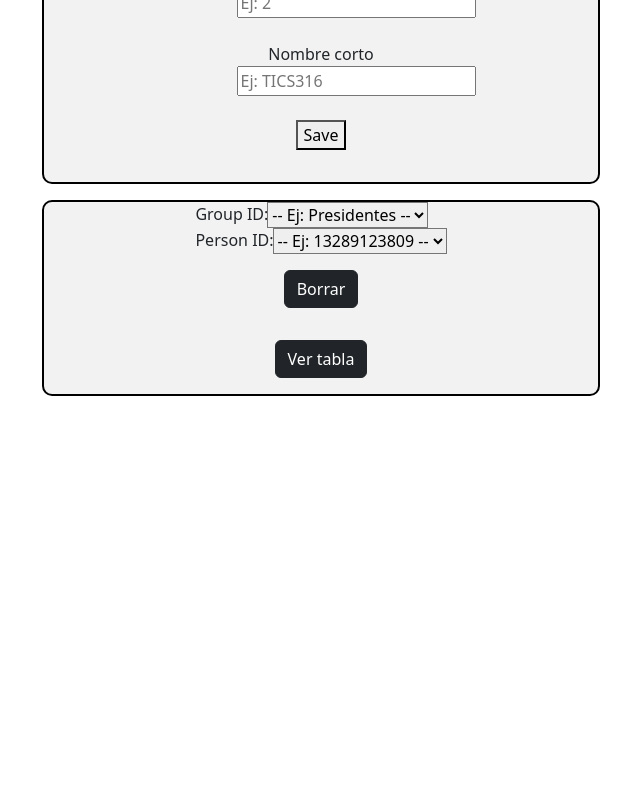
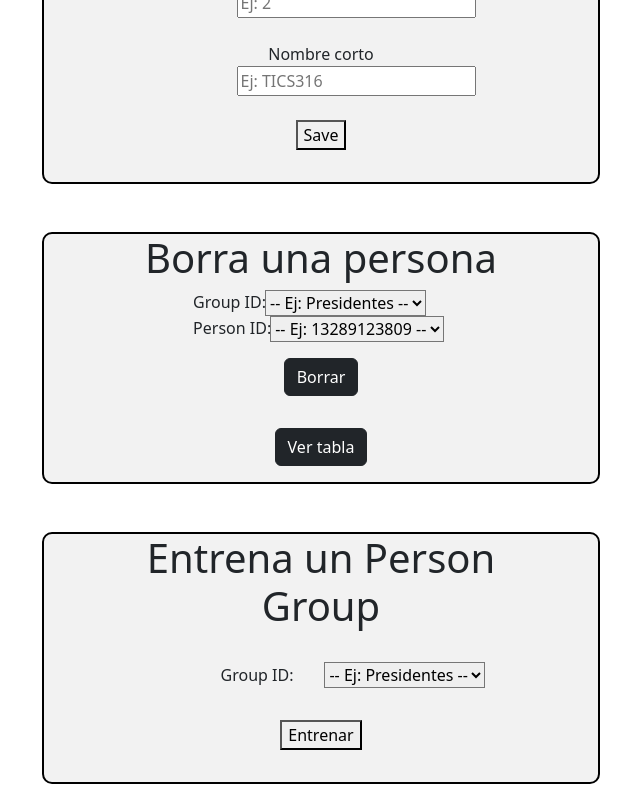
Before and after one commit to Cheick5/faceapi2023, a React (Create React App) app: page / in a window 1280 px wide. Shown: the part 1835-2635 px from the top of the page, without its empty margins (319-959 px from the left). Before the commit the page ends 2247 px from the top, so only its background shows below. Built offline with nearby package versions, Linux system fonts and the light colour scheme.

Commit message:
train component done

```diff
--- a/src/components/DeletePerson.jsx
+++ b/src/components/DeletePerson.jsx
@@ -101,9 +101,10 @@ export function FileUpload(){
 
     return(
         <>
-        <div className = "Upload" style = {{display : "flex" , justifyContent : "center"}}s>
+        <div className = "Upload" style = {{display : "flex" , justifyContent : "center", marginTop: '2rem'}}s>
             <div className="row">
                 <div className="col-md-auto">
+                    <h1>Borra una persona</h1>
                     <MDBCardBody className='px-5'>
                         <div className="input-group">
                             <label className="input-label">
--- /dev/null
+++ b/src/components/TrainPersonGroup.jsx
@@ -0,0 +1,88 @@
+import React, {useCallback,useState,useRef,useEffect} from 'react'
+import axios from 'axios';
+import {
+    MDBCardBody,
+  }
+
+  from 'mdb-react-ui-kit';;
+
+
+function CreatePersonGroup() {
+
+    const [groupId, setGroupId] = useState();
+    const [listGroupId, setListGroupId] = useState([]);
+
+
+
+    const [errMsg, setErrMsg] = useState('');
+    const errRef = useRef();
+
+    const handleTrain = async (e) => {
+        console.log("Entrenando")
+        e.preventDefault();
+        try {
+            const response = await axios.post('http://localhost:5000/post_train_personGroup',
+            JSON.stringify({ groupId }),
+                {
+                    headers: { 'Content-Type': 'application/json' }
+                }
+            );
+
+        } catch (err) {
+          console.log(errMsg)
+        }
+    }
+
+    const handleSelectGroup = async (e) => {
+        console.log("dropdown group id")
+        e.preventDefault();
+        try {
+            const response = await axios.get('http://localhost:5000/get_list_person_groups',
+                {
+                    headers: { 'Content-Type': 'application/json' }
+                }
+            );
+            setListGroupId(response.data);
+        } catch (err) {
+            if (!err?.response) {
+                setErrMsg('No Server Response');
+            } else if (err.response?.status === 409) {
+                setErrMsg('Username Taken');
+            } else {
+                setErrMsg('Registration Failed')
+            }
+          }
+          console.log(errMsg)
+        }
+    return (
+    <>
+    <div className = "Upload">
+        <div className="row" style = {{textAlign : 'center'}}>
+            <div className="col-md-auto">
+                <MDBCardBody className='px-5'>
+                <h1>Entrena un Person Group</h1>
+                <div className="input-group" style={{margin : '2rem 2rem', alignItems : 'center', justifyContent : 'center'}}>
+                            <label className="input-label" style={{marginRight: '2rem'}}>
+                                Group ID:
+                            </label>
+                            <select className="input-select"onClick = {handleSelectGroup} value={groupId} onChange={(e) => setGroupId(e.target.value)}>
+                            <option value=""> -- Ej: Presidentes -- </option>
+                            {listGroupId.map((item) => (
+                                <option key={item} value={item}>
+                                {item}
+                                </option>
+                            ))}
+                            </select>
+
+                        </div>
+                        <button style = {{marginBottom : "2rem"}} onClick = {handleTrain} >Entrenar</button>
+                </MDBCardBody>
+            </div>
+        </div>
+    </div>
+    </>
+
+     );
+}
+
+export default CreatePersonGroup;
--- a/src/pages/home/index.jsx
+++ b/src/pages/home/index.jsx
@@ -5,6 +5,7 @@ import AddCourse from '../../components/AddCourse';
 import DeletePersonGroup from '../../components/DeletePersonGroup'
 import FileUpload  from '../../components/FileUpload';
 import DeletePerson from '../../components/DeletePerson';
+import TrainPersonGroup from '../../components/TrainPersonGroup';
 import 'bootstrap/dist/css/bootstrap.min.css';
 
 export function Index() {
@@ -45,6 +46,12 @@ export function Index() {
                     </div>
                 </div>
 
+                <div>
+                    <div className="col" style = {{justifyContent : "center" , display : "flex", marginTop: '3rem'}}>
+                        <TrainPersonGroup/>
+                    </div>
+                </div>
+
 
             </div>
             {/* <p className = "Bienvenida">alo</p> */}
```
Also changed, not shown: src/python/person_groups.csv, 2 other files (tests, documents, lock files or other folders).
